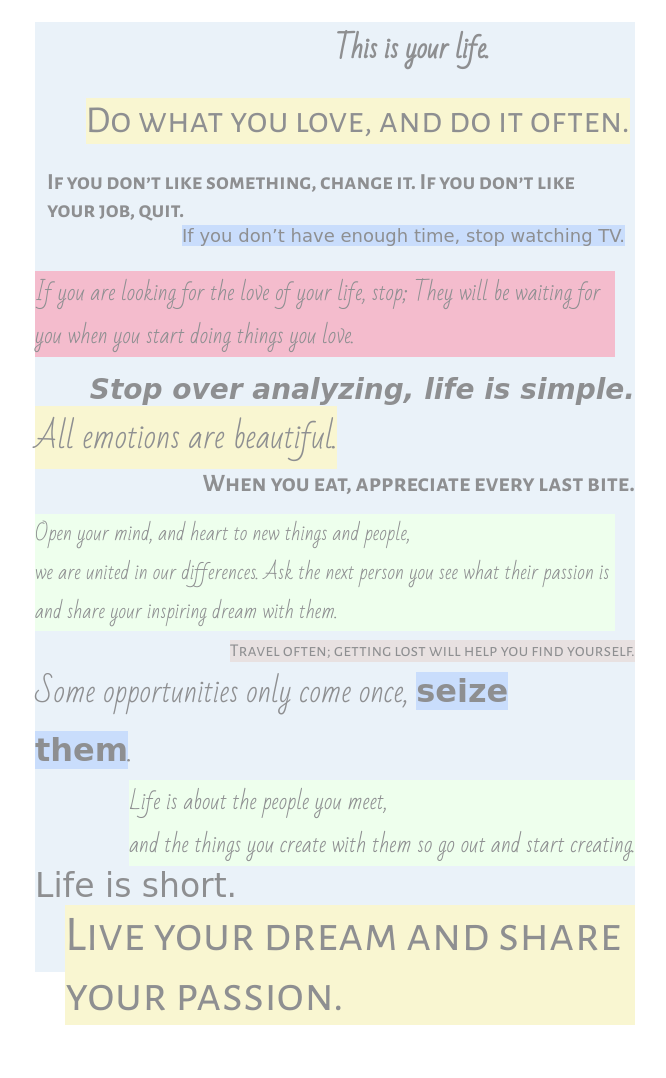
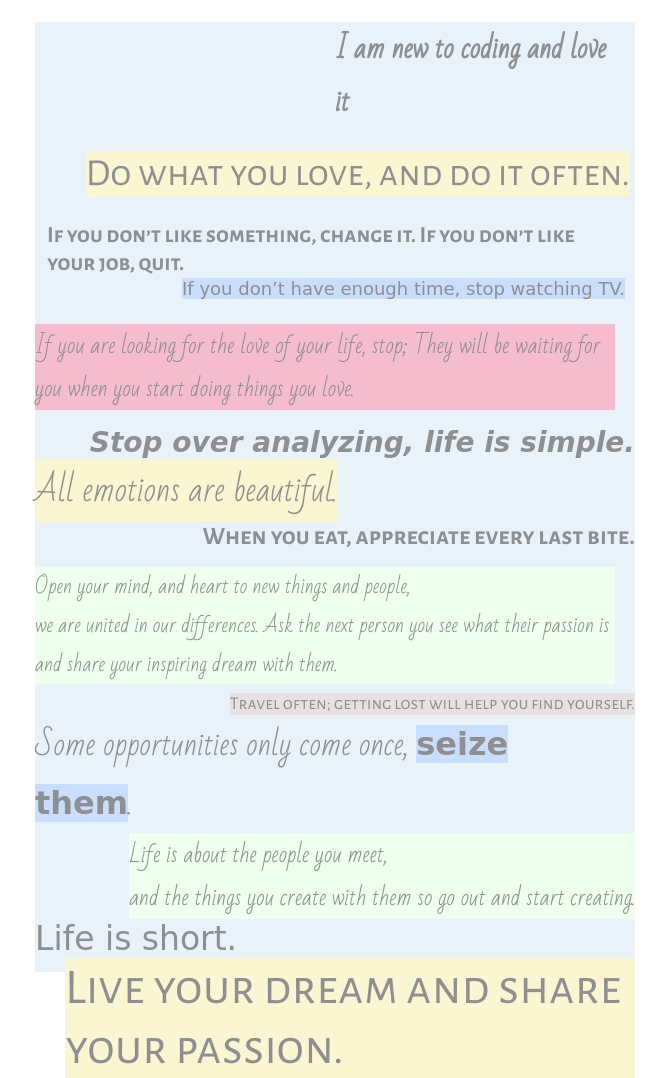
Before and after one commit to almonty67/Manifesto, a plain HTML site: page index.html in a window 1280 px wide. Shown: the whole page, without its empty margins (305-971 px from the left). Before the commit the page ends 1025 px from the top, so only its background shows below. Drawn offline with Linux system fonts and the light colour scheme; a web font is replaced by a local one.

Commit message:
I changed the first paragraph

```diff
--- a/index.html
+++ b/index.html
@@ -16,7 +16,7 @@
 	  <div class="wrapper container-fluid">
       	<div class="row">
         	<div class="col-sm-3 para-1">
-          		<p class="float-left" id="life">This is your life.</p>
+          		<p class="float-left" id="life">I am new to coding and love it</p>
         	</div> <!--END COLUMN-->
 
 			<div class="col-sm-4 right-1">
```
